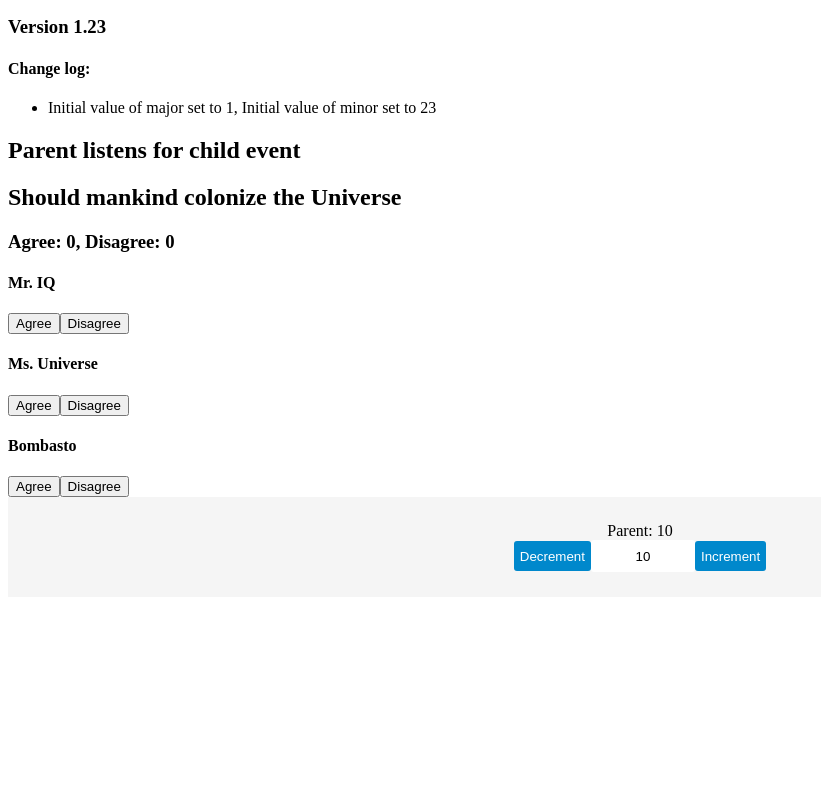
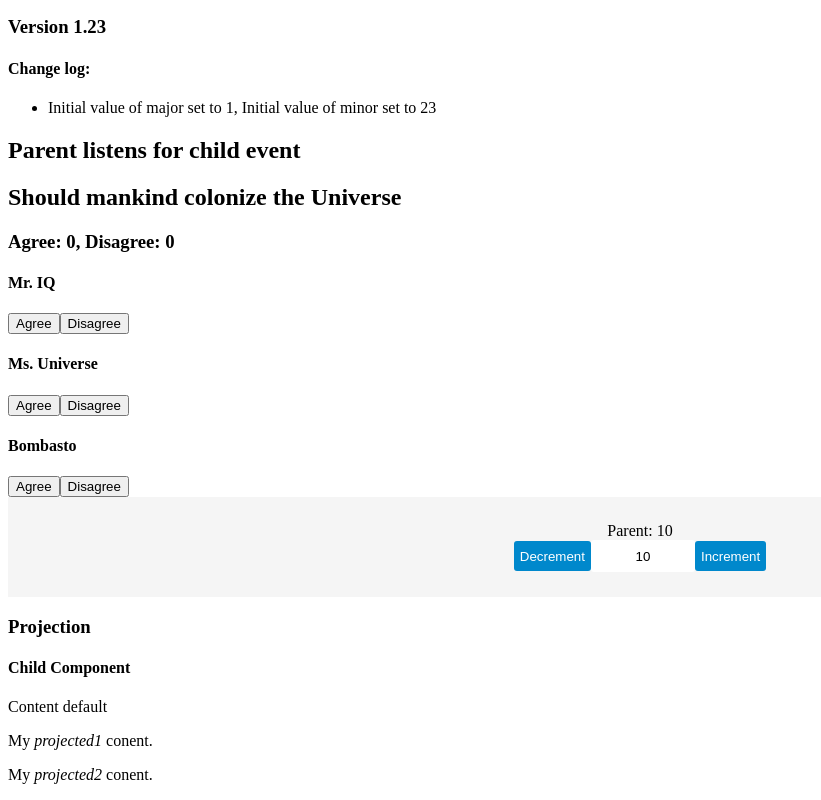
Before and after one commit to lethioanh/angular-stud, an Angular app: page / in a window 1280 px wide. Shown: the part 673-1473 px from the top of the page, without its empty margins (0-821 px from the left). Before the commit the page ends 1278 px from the top, so only its background shows below. Built offline with nearby package versions, Linux system fonts and the light colour scheme.

Commit message:
Projection 1

```diff
--- a/src/app/app.component.html
+++ b/src/app/app.component.html
@@ -32,3 +32,10 @@
 <app-vote-taker></app-vote-taker>
 
 <app-oanh-counter></app-oanh-counter>
+
+<h3>Projection</h3>
+
+<app-child>
+  <p>My <i>projected1</i> conent.</p>
+  <p>My <i>projected2</i> conent.</p>
+</app-child>
--- a/src/app/app.module.ts
+++ b/src/app/app.module.ts
@@ -13,11 +13,13 @@ import { VoterComponent } from './voter.component';
 import { VoteTakerComponent } from './votetaker.component';
 import { OanhCounterComponent } from './oanh-counter.component';
 import { OanhCounterChildComponent} from './oanh-counter-child.component';
+import { ChildComponent } from './child.component';
 
 
 let directs: any[] = [
   AppComponent,
   HelloComponent,
+  ChildComponent,
   CounterComponent,
   Counter2Component,
   NameParentComponent,
--- /dev/null
+++ b/src/app/child.component.ts
@@ -0,0 +1,17 @@
+import { Component } from '@angular/core';
+
+@Component({
+  selector: 'app-child',
+  template: `
+    <div>
+      <h4> Child Component </h4>
+      {{ childContent }}
+      <ng-content></ng-content>
+    </div>
+  `
+})
+
+export class ChildComponent {
+  childContent: string = 'Content default';
+
+}
```
